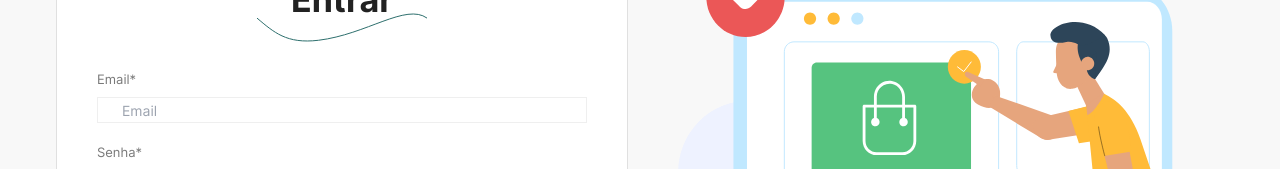
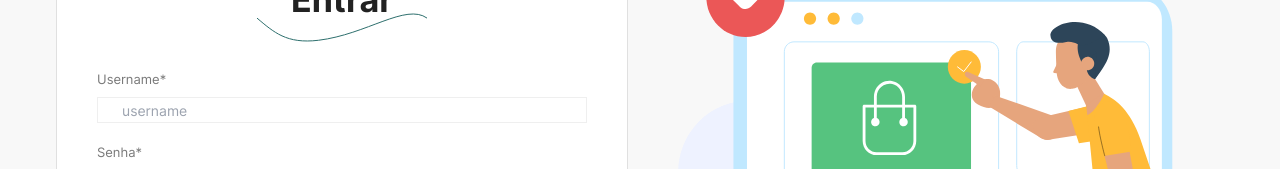
Before and after one commit to NailliwFerreir/Projeto-Integrador-IV, a React (Create React App) app: page /login in a window 1280 px wide. Shown: the part 421-590 px from the top of the page. Built offline with nearby package versions, Linux system fonts and the light colour scheme.

Commit message:
Update signin
update funcional local storage(foi mudado email para username para teste)

```diff
--- a/src/components/Auth/Login/index.jsx
+++ b/src/components/Auth/Login/index.jsx
@@ -10,14 +10,21 @@ export default function Login() {
     setValue(!checked);
   };
 
-  const [email, setEmail] = useState("");
+  const [username, setUsername] = useState("");
   const [password, setPassword] = useState("");
   const [error, setError] = useState(false);
 
   const handleSubmit = (e) => {
     try {
-      const data = { email, password };
-      api.post("/api/auth/signin", data).then((res) => console.log(res));
+      const data = { username, password };
+      api.post("/api/auth/signin", data).then((response) => {
+        console.log(response.data.accessToken)
+        if (response.data.accessToken) {
+          localStorage.setItem("user", JSON.stringify(response.data));
+        }
+
+        return response.data;
+      });
     } catch (error) {
       console.log(error);
     }
@@ -51,13 +58,13 @@ export default function Login() {
                 <div className="input-area">
                   <div className="input-item mb-5">
                     <InputCom
-                      placeholder="Email"
-                      label="Email*"
-                      name="email"
+                      placeholder="username"
+                      label="username*"
+                      name="username"
                       type="text"
-                      value={email}
+                      value={username}
                       inputClasses="h-[50px]"
-                      inputHandler={(e) => setEmail(e.target.value)}
+                      inputHandler={(e) => setUsername(e.target.value)}
                     />
                   </div>
                   <div className="input-item mb-5">
```
